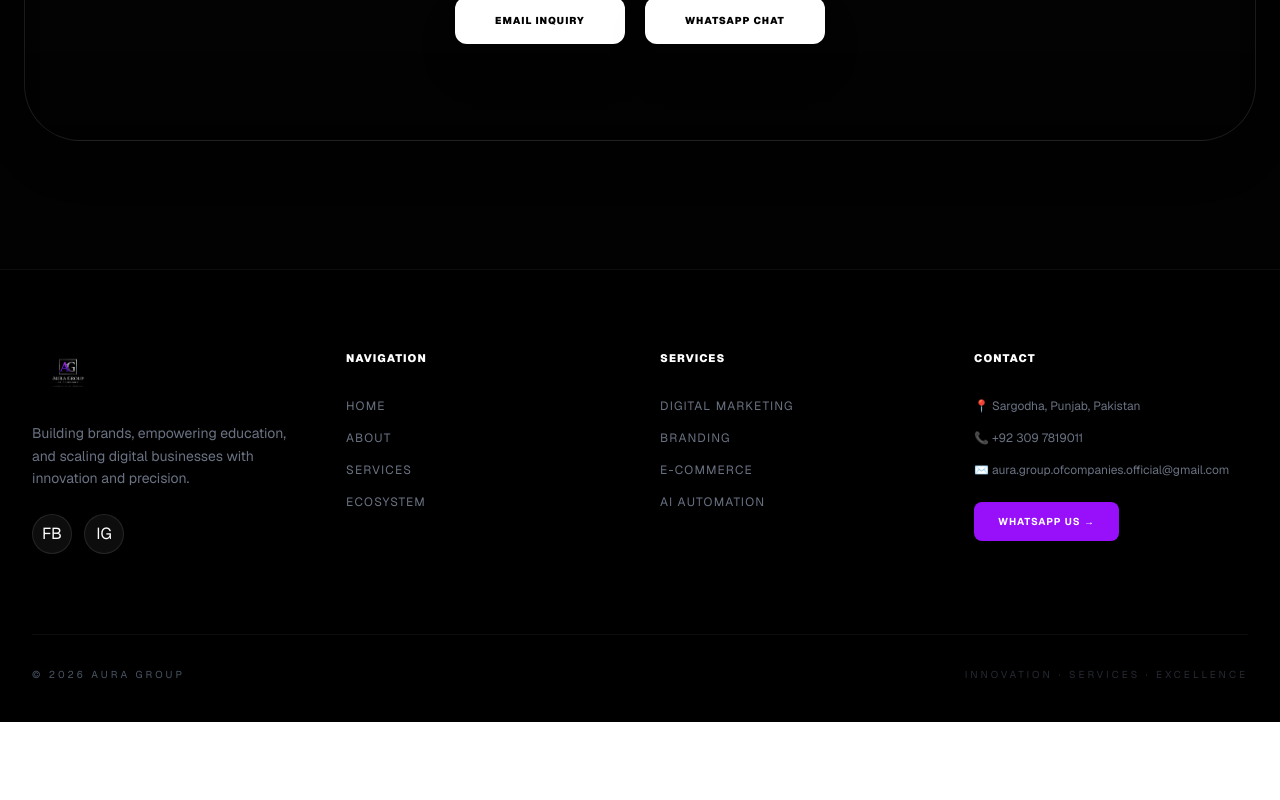
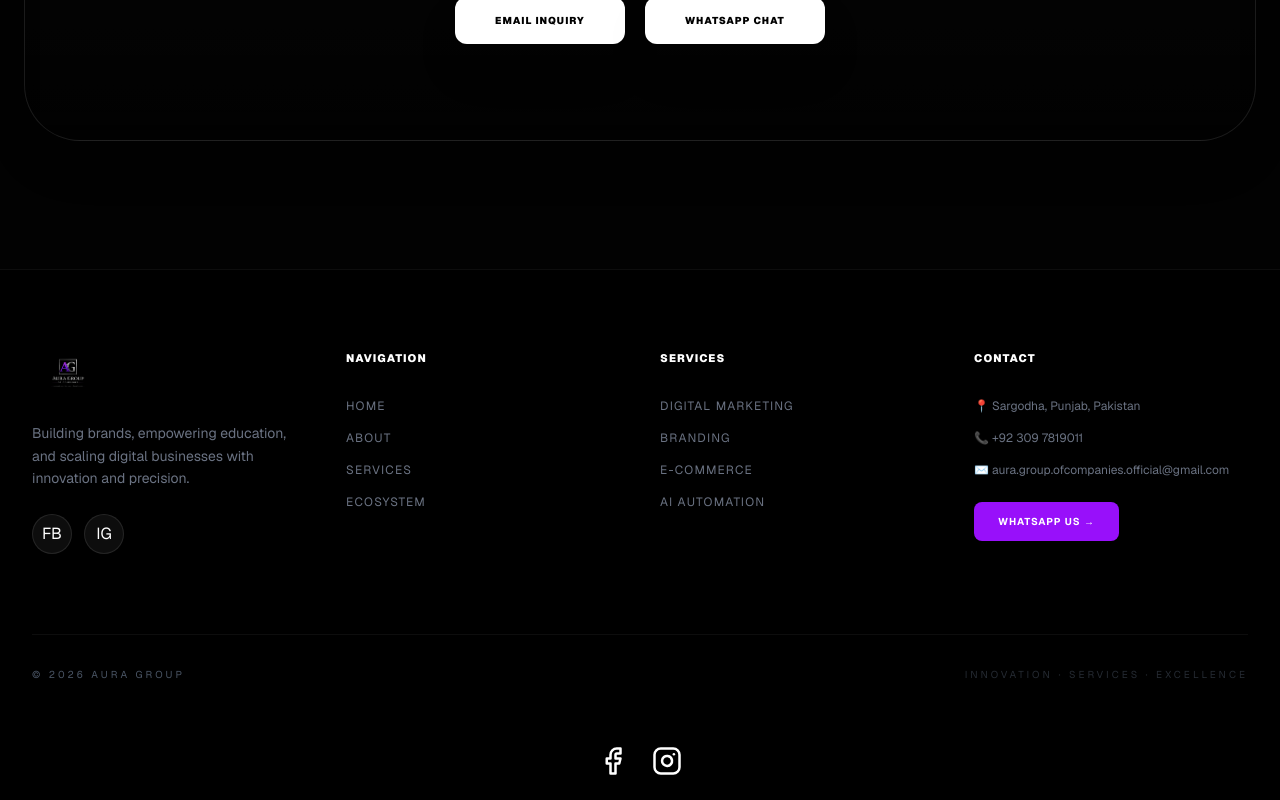
Before and after one commit to hafsaakhlaq1051-ctrl/aura-website, a Next.js app: page / in a window 1280 px wide. Shown: the part 5797-6597 px from the top of the page. Before the commit the page ends 6519 px from the top, so only its background shows below. Built offline with nearby package versions, Linux system fonts and the light colour scheme.

Commit message:
fixed mobile navbar icon and spacing

```diff
--- a/app/page.tsx
+++ b/app/page.tsx
@@ -259,15 +259,20 @@
             </a>
 
             <button
-            className="md:hidden flex flex-col justify-center items-center gap-5[px] w-10 h-10 rounded-lg border border-white/10 bg-white/5"
+  className="md:hidden flex flex-col justify-center items-center gap-1.5 w-10 h-10 rounded-lg border border-white/10 bg-white/5 transition-all active:scale-95"
   onClick={() => setMenuOpen(prev => !prev)}
   aria-label="Toggle navigation menu"
   title="Toggle Menu"
   aria-expanded={menuOpen}
 >
-          <span className="w-5 h-[2px] bg-white"></span>
-          <span className="w-5 h-[2px] bg-white"></span>
-          <span className="w-5 h-[2px] bg-white"></span>
+  {/* Top Line */}
+  <span className={`w-6 h-[2px] bg-white transition-all duration-300 ${menuOpen ? 'rotate-45 translate-y-[8px]' : ''}`}></span>
+
+  {/* Middle Line */}
+  <span className={`w-6 h-[2px] bg-white transition-all duration-300 ${menuOpen ? 'opacity-0' : 'opacity-100'}`}></span>
+
+  {/* Bottom Line */}
+  <span className={`w-6 h-[2px] bg-white transition-all duration-300 ${menuOpen ? '-rotate-45 -translate-y-[8px]' : ''}`}></span>
 </button>
           </div>
         </div>
@@ -560,6 +565,28 @@
 </div>
   </div>
       </footer>
+      {/* Social Media Icons Section */}
+<div className="flex gap-6 items-center justify-center py-6 bg-black">
+  {/* Facebook */}
+  <a
+    href="https://facebook.com/your-page"
+    target="_blank"
+    rel="noopener noreferrer"
+    className="text-white hover:text-[#1877F2] transition-all duration-300 transform hover:scale-110"
+  >
+    <svg xmlns="http://www.w3.org/2000/svg" width="30" height="30" viewBox="0 0 24 24" fill="none" stroke="currentColor" strokeWidth="2" strokeLinecap="round" strokeLinejoin="round"><path d="M18 2h-3a5 5 0 0 0-5 5v3H7v4h3v8h4v-8h3l1-4h-4V7a1 1 0 0 1 1-1h3z"></path></svg>
+  </a>
+
+  {/* Instagram */}
+  <a
+    href="https://instagram.com/your-profile"
+    target="_blank"
+    rel="noopener noreferrer"
+    className="text-white hover:text-[#E4405F] transition-all duration-300 transform hover:scale-110"
+  >
+    <svg xmlns="http://www.w3.org/2000/svg" width="30" height="30" viewBox="0 0 24 24" fill="none" stroke="currentColor" strokeWidth="2" strokeLinecap="round" strokeLinejoin="round"><rect x="2" y="2" width="20" height="20" rx="5" ry="5"></rect><path d="M16 11.37A4 4 0 1 1 12.63 8 4 4 0 0 1 16 11.37z"></path><line x1="17.5" y1="6.5" x2="17.51" y2="6.5"></line></svg>
+  </a>
+</div>
     </main>
   );
 }
```
Lines whose indentation alone changed are shown as unchanged.
